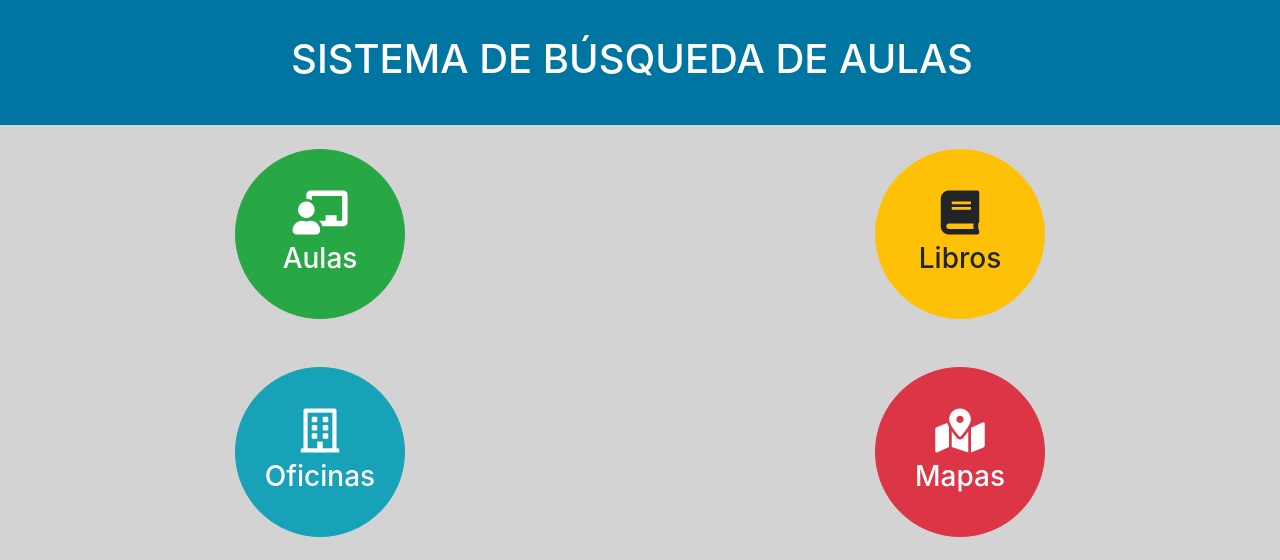
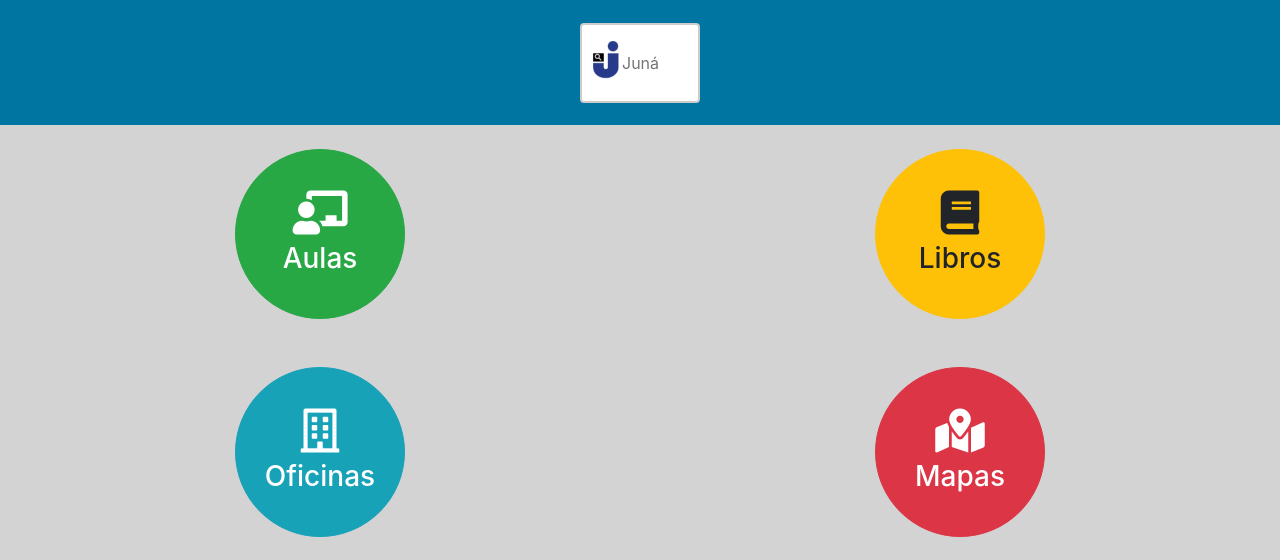
Before and after one commit to Pablofva/Juna, a Laravel app: page / in a window 1280 px wide. Shown: the top 560 px of the page. Run offline with Laravel 8, Linux system fonts and the light colour scheme; some libraries are stand-ins or nearby versions.

Commit message:
Cambie el testlaravel de nahuel: le cambie el encabezado en plantillablade para agregarle un buscador, y agregue una imagen en codigo 404

```diff
--- /dev/null
+++ b/public/css/buscador.css
@@ -0,0 +1,20 @@
+input[type=text] {
+  width: 120px;
+  height: 80px;
+  box-sizing: border-box;
+  border: 2px solid #ccc;
+  border-radius: 4px;
+  font-size: 16px;
+  background-color: white;
+  background-image: url('buscaicono.png');
+  background-position: 10px 15px;
+  background-repeat: no-repeat;
+  padding: 12px 20px 12px 40px;
+  -webkit-transition: width 0.4s ease-in-out;
+  transition: width 0.4s ease-in-out;
+}
+
+input[type=text]:focus {
+  outline:9px solid  #4444c3ff;
+  width: 100%;
+}
--- a/resources/views/plantilla.blade.php
+++ b/resources/views/plantilla.blade.php
@@ -8,16 +8,17 @@
     <!-- Bootstrap CSS -->
     <link rel="stylesheet" href="https://stackpath.bootstrapcdn.com/bootstrap/4.3.1/css/bootstrap.min.css" integrity="sha384-ggOyR0iXCbMQv3Xipma34MD+dH/1fQ784/j6cY/iJTQUOhcWr7x9JvoRxT2MZw1T" crossorigin="anonymous">
     <link rel="stylesheet" href="https://use.fontawesome.com/releases/v5.8.2/css/all.css" integrity="sha384-oS3vJWv+0UjzBfQzYUhtDYW+Pj2yciDJxpsK1OYPAYjqT085Qq/1cq5FLXAZQ7Ay" crossorigin="anonymous">
-    <link rel="stylesheet" type="text/css" href="/css/estilos.css">
+    <link rel="stylesheet" type="text/css" href="css/estilos.css">
+    <link rel="stylesheet" type="text/css" href="css/buscador.css">
 
-    <title>UNAJ - Aulas</title>
-  </head>
-  <body>
 
         <!-- Barra de bienvenida -->
-        <nav class="nav justify-content-center encabezado navbar-dark">
-        <a class="navbar-brand" href="{{ route('inicio') }}">
-              <h1 class="text-uppercase">Sistema de búsqueda de aulas</h1>
+        <nav class="encabezado">
+
+        <form>
+        <input type="text" name="busqueda" placeholder="Juná">
+        </form>
+
             </a>
         </nav>
 
```
Also changed, not shown: public/css/buscaicono.png (added).
